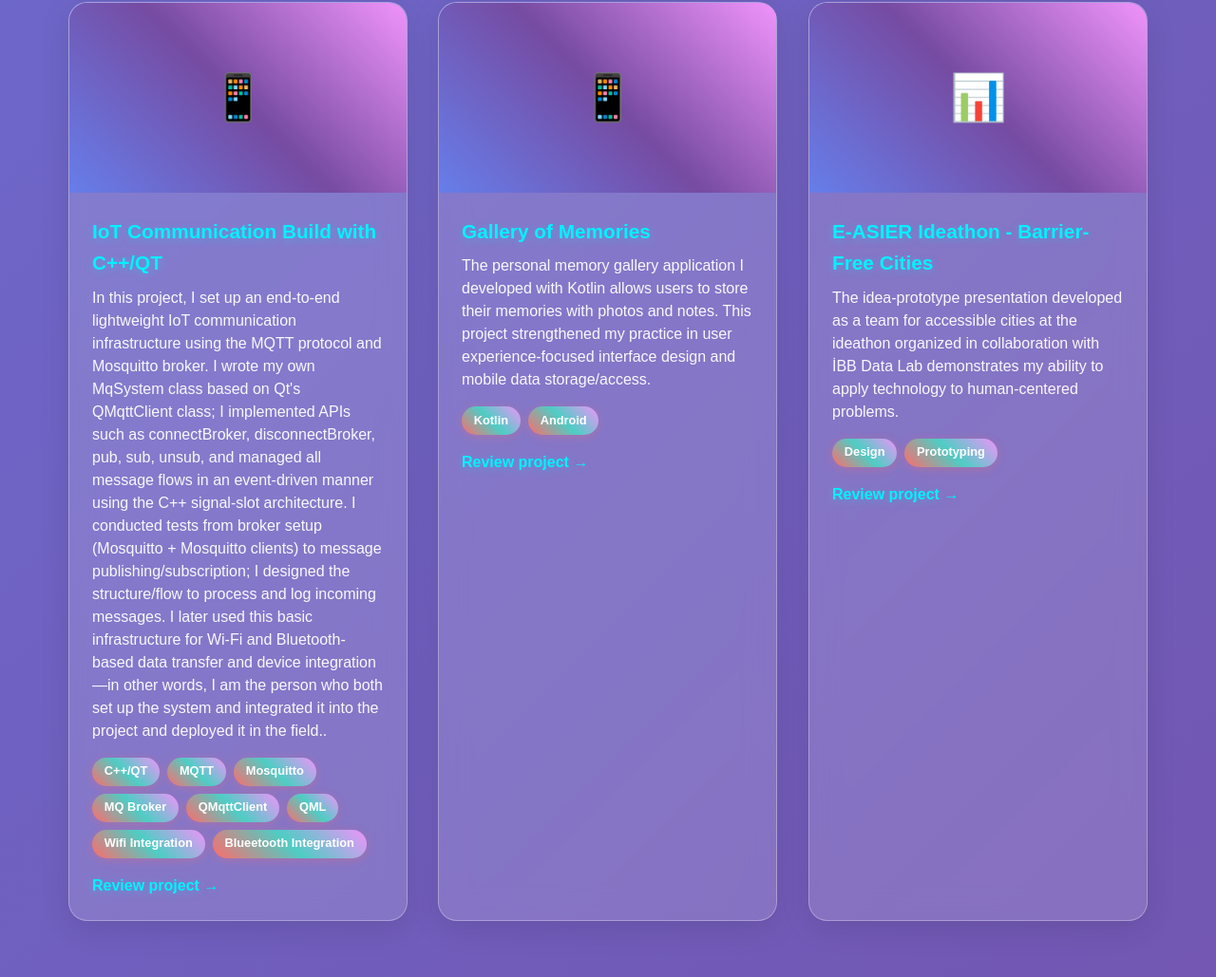
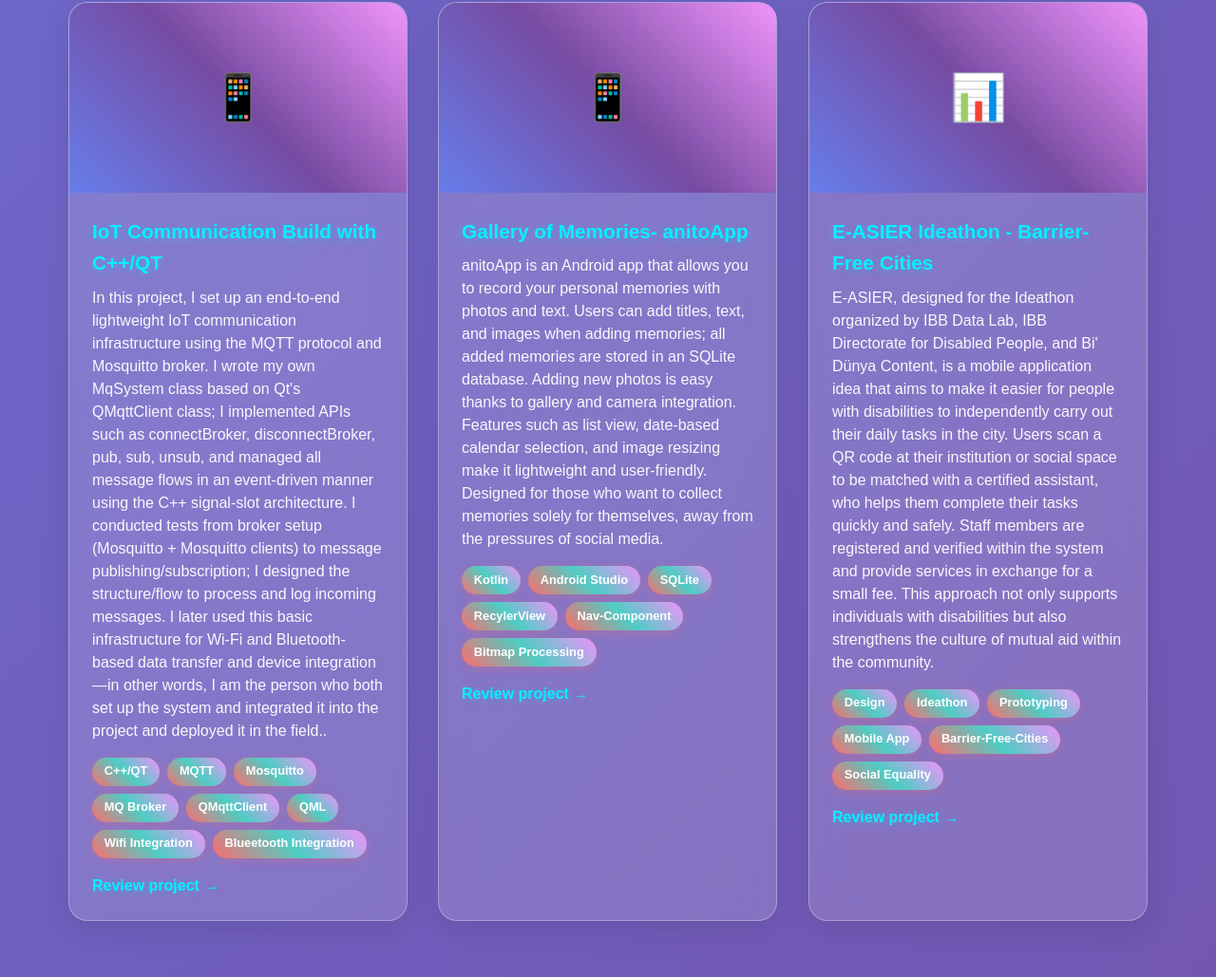
Before and after one commit to busrahazer/my-personal-website, a website: page my-personal-portfolio/public/index.html in a window 1280 px wide. Shown: the part 3287-4316 px from the top of the page at 95% size. Drawn offline with Linux system fonts and the light colour scheme.

Commit message:
Projects edited.

```diff
--- a/my-personal-portfolio/public/index.html
+++ b/my-personal-portfolio/public/index.html
@@ -120,7 +120,7 @@
             <div class="project-card">
                 <div class="project-image">🛒</div>
                 <div class="project-content">
-                    <h3>Desktop Toolbox</h3>
+                    <h3>Desktop Toolbox with  Python  CAN Data - AWS Cloud</h3>
                     <p>ToolBox is a desktop application that offers vehicle management, remote updates,
                         and real-time data tracking. The application enables real-time data exchange with
                         AWS DynamoDB, performs cloud interaction with boto3, and offers a rich desktop
@@ -130,11 +130,12 @@
                     <div class="tech-tags">
                         <span class="tech-tag">Python</span>
                         <span class="tech-tag">AWS/boto3</span>
+                        <span class="tech-tag">CANBus</span>
                         <span class="tech-tag">AWS/DynamoDB</span>
-                        <span class="tech-tag">QT/QML</span>
+                        <span class="tech-tag">QML</span>
                         <span class="tech-tag">SQLite</span>
                     </div>
-                    <a href="https://github.com/busrahazer/my-personal-website" class="project-link">Review project →</a>
+                    <a href="https://drive.google.com/file/d/1KbNQSHvnZH2m2zhHIO0NP_C8NIen8Bgq/view?usp=sharing" class="project-link">Review project →</a>
                 </div>
             </div>
             <div class="project-card">
@@ -155,7 +156,7 @@
                         <span class="tech-tag">PySide6</span>
                         <span class="tech-tag">QML</span>
                     </div>
-                    <a href="https://github.com/busrahazer/ilteach" class="project-link">Review project →</a>
+                    <a href="https://drive.google.com/file/d/1wZ_kSoGg_k5iQWJU3zK_FN9drIyPg2Gs/view?usp=sharing" class="project-link">Review project →</a>
                 </div>
             </div>
             <div class="project-card">
@@ -206,13 +207,19 @@
             <div class="project-card">
                 <div class="project-image">📱</div>
                 <div class="project-content">
-                    <h3>Gallery of Memories</h3>
-                    <p>The personal memory gallery application I developed with Kotlin allows users to store
-                       their memories with photos and notes. This project strengthened my practice in user
-                       experience-focused interface design and mobile data storage/access.</p>
+                    <h3>Gallery of Memories- anitoApp</h3>
+                    <p>anitoApp is an Android app that allows you to record your personal memories with photos and text.
+                      Users can add titles, text, and images when adding memories; all added memories are stored in an SQLite database.
+                      Adding new photos is easy thanks to gallery and camera integration. Features such as list view, date-based calendar
+                      selection, and image resizing make it lightweight and user-friendly. Designed for those who want to collect memories
+                      solely for themselves, away from the pressures of social media.</p>
                     <div class="tech-tags">
                         <span class="tech-tag">Kotlin</span>
-                        <span class="tech-tag">Android</span>
+                        <span class="tech-tag">Android Studio</span>
+                        <span class="tech-tag">SQLite</span>
+                        <span class="tech-tag">RecylerView</span>
+                        <span class="tech-tag">Nav-Component</span>
+                        <span class="tech-tag">Bitmap Processing</span>
                     </div>
                     <a href="https://github.com/busrahazer/anitoApp" class="project-link">Review project →</a>
                 </div>
@@ -221,14 +228,22 @@
                 <div class="project-image">📊</div>
                 <div class="project-content">
                     <h3>E-ASIER Ideathon - Barrier-Free Cities</h3>
-                    <p>The idea-prototype presentation developed as a team for accessible cities
-                        at the ideathon organized in collaboration with İBB Data Lab demonstrates
-                        my ability to apply technology to human-centered problems.</p>
+                    <p>E-ASIER, designed for the Ideathon organized by IBB Data Lab, IBB Directorate for Disabled People,
+                        and Bi' Dünya Content, is a mobile application idea that aims to make it easier for people with disabilities
+                        to independently carry out their daily tasks in the city. Users scan a QR code at their institution or social
+                        space to be matched with a certified assistant, who helps them complete their tasks quickly and safely.
+                        Staff members are registered and verified within the system and provide services in exchange for a small fee.
+                        This approach not only supports individuals with disabilities but also strengthens the culture of mutual aid
+                        within the community.</p>
                     <div class="tech-tags">
                         <span class="tech-tag">Design</span>
+                        <span class="tech-tag">Ideathon</span>
                         <span class="tech-tag">Prototyping</span>
+                        <span class="tech-tag">Mobile App</span>
+                        <span class="tech-tag">Barrier-Free-Cities</span>
+                        <span class="tech-tag">Social Equality</span>
                     </div>
-                    <a href="#" class="project-link">Review project →</a>
+                    <a href="https://drive.google.com/file/d/136jkaBj3ihHz91IOL7VdjzZ0gmZBu8dF/view?usp=sharing" class="project-link">Review project →</a>
                 </div>
             </div>
         </div>
```
